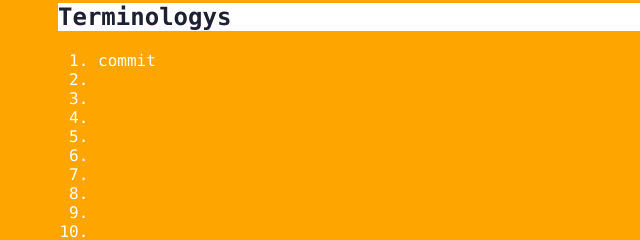
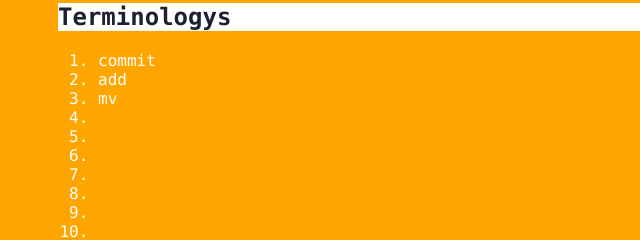
Before and after one commit to Anhod/git_learning, a plain HTML site: page index.html in a window 1280 px wide. Both pictures are taken after a click on the element "Terminologys". Shown: the part 242-482 px from the top of the page, 0-640 px from the left. Drawn offline with Linux system fonts and the light colour scheme.

Commit message:
add some git commands to index.html

```diff
--- a/index.html
+++ b/index.html
@@ -15,8 +15,8 @@
             <div class="panel">
                 <ol>
                     <li>commit</li>
-                    <li></li>
-                    <li></li>
+                    <li>add</li>
+                    <li>mv</li>
                     <li></li>
                     <li></li>
                     <li></li>
```
